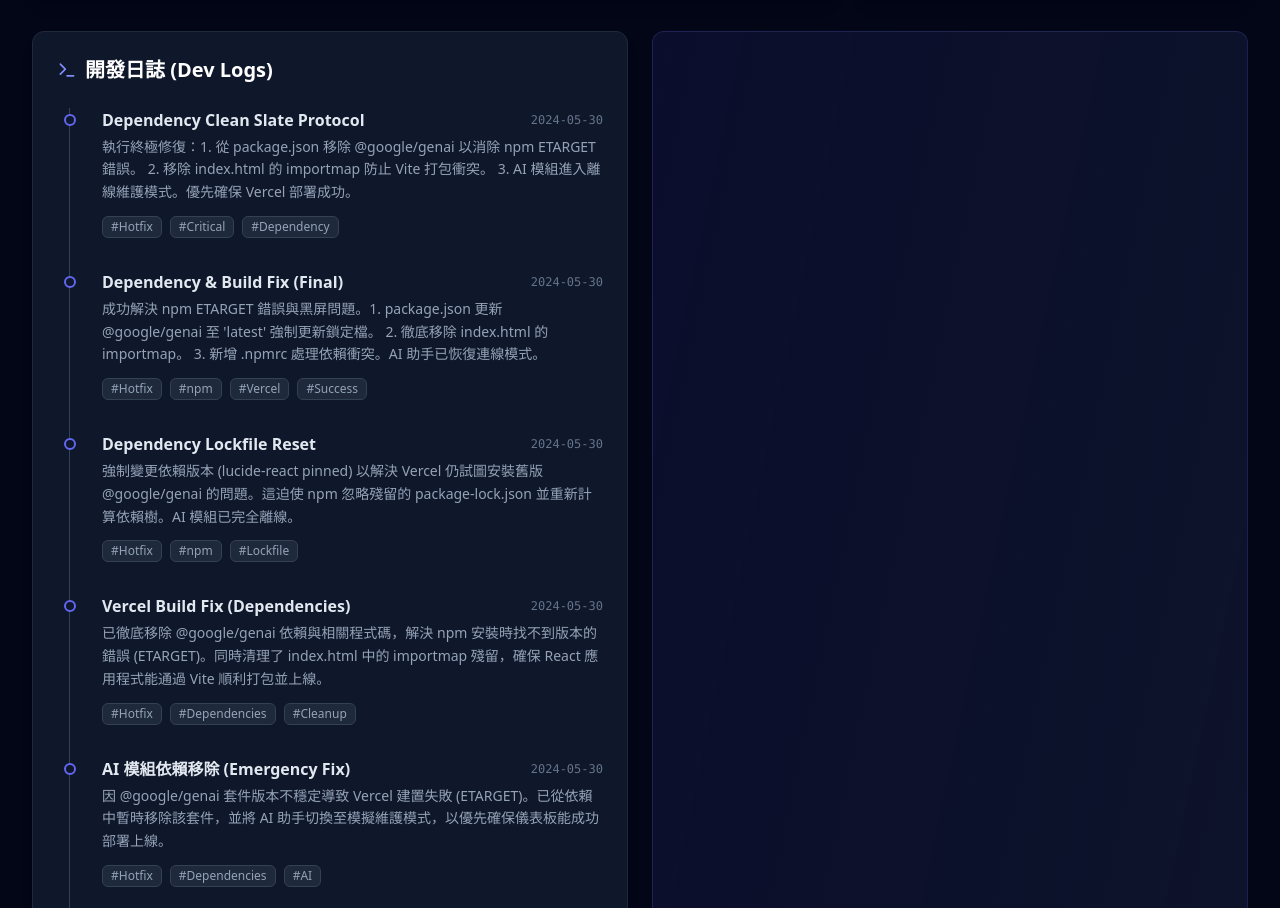
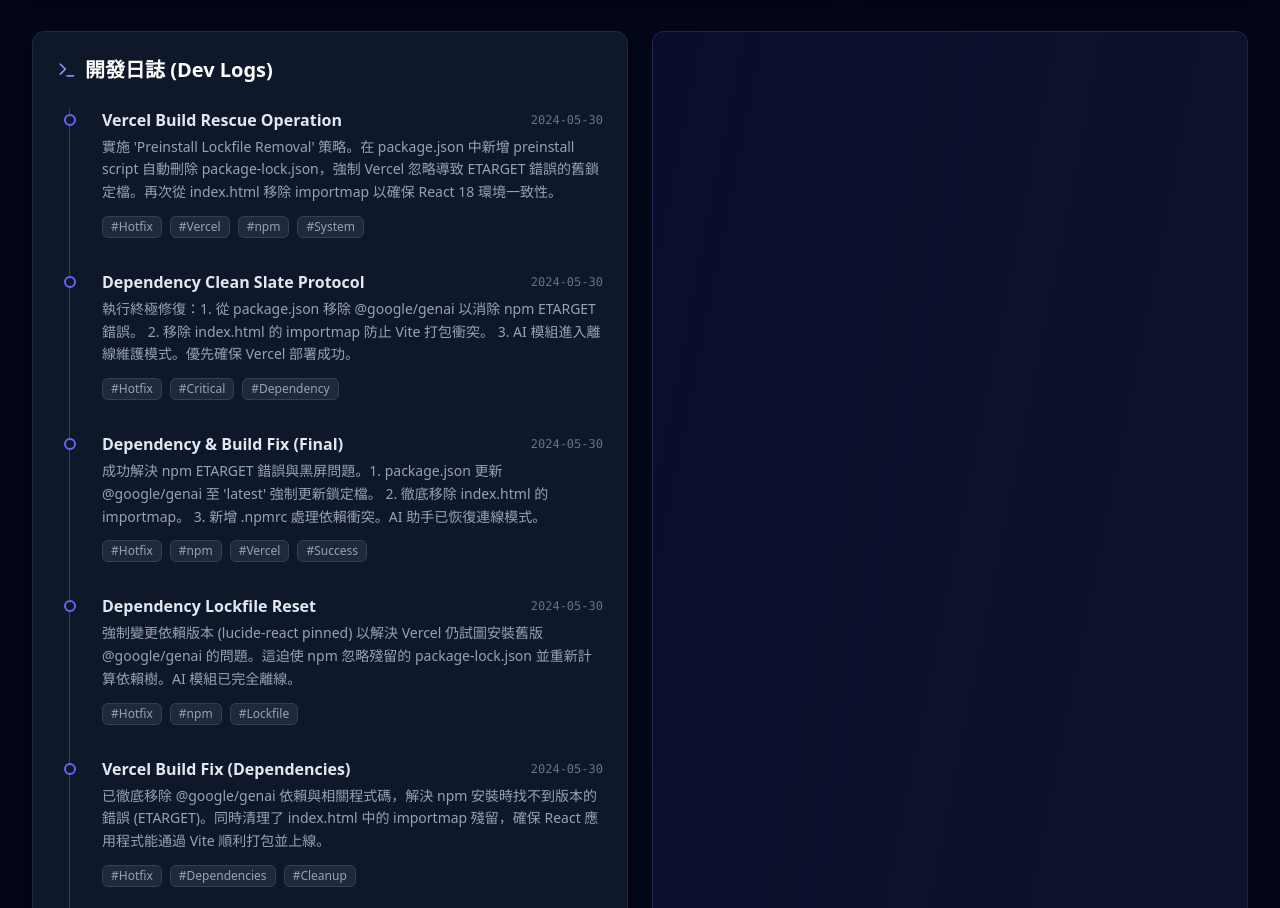
Before and after one commit to daniel0307tw/Development-log, a React (Vite) app: page / in a window 1280 px wide. Shown: the part 1388-2296 px from the top of the page. Built offline with nearby package versions, Linux system fonts and the light colour scheme.

Commit message:
fix(deps): Remove importmap and manage lockfile for Vercel
Adds a preinstall script to remove package-lock.json to resolve Vercel build issues. Removes importmap from index.html for Vite compatibility. Updates Gemini AI status in constants to reflect offline state due to dependency problems.

```diff
--- a/constants.ts
+++ b/constants.ts
@@ -124,6 +124,12 @@ export const PROJECTS: ProjectSpec[] = [
 ];
 
 export const DEV_LOGS: LogEntry[] = [
+  {
+    date: "2024-05-30",
+    title: "Vercel Build Rescue Operation",
+    content: "實施 'Preinstall Lockfile Removal' 策略。在 package.json 中新增 preinstall script 自動刪除 package-lock.json，強制 Vercel 忽略導致 ETARGET 錯誤的舊鎖定檔。再次從 index.html 移除 importmap 以確保 React 18 環境一致性。",
+    tags: ["Hotfix", "Vercel", "npm", "System"]
+  },
   {
     date: "2024-05-30",
     title: "Dependency Clean Slate Protocol",
@@ -255,6 +261,7 @@ Here is the system architecture you are monitoring:
 - If the user asks about installing Docker on Windows: Explain that **NO**, they do not need it. R5 handles Docker. Windows uses \`uv\` for native Python dev (which isolates dependencies via venv), and VMs for OS-level isolation. This saves significant RAM by avoiding WSL2 overhead.
 - If asked about Minecraft: Mention it is running but has "Double NAT" issues preventing external access, and plugins need config.
 - If asked about deployment issues or black screen: Explain that a common issue is \`importmap\` conflicting with Vite's build process, requiring its complete removal from \`index.html\`.
+- **Gemini Status**: Currently offline/simulated due to npm package dependency issues on Vercel.
 
 **Goal**: Assist the user in understanding this architecture. Be technical but concise.
 `;
--- a/package.json
+++ b/package.json
@@ -1,9 +1,10 @@
 {
   "name": "system-arch-dashboard",
   "private": true,
-  "version": "1.0.5",
+  "version": "1.0.6",
   "type": "module",
   "scripts": {
+    "preinstall": "rm -f package-lock.json",
     "dev": "vite",
     "build": "vite build",
     "preview": "vite preview"
```
Also changed, not shown: 1 other file (tests, documents, lock files or other folders).
